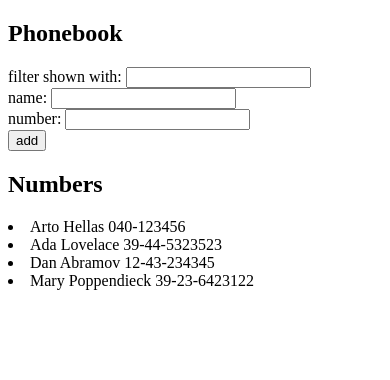
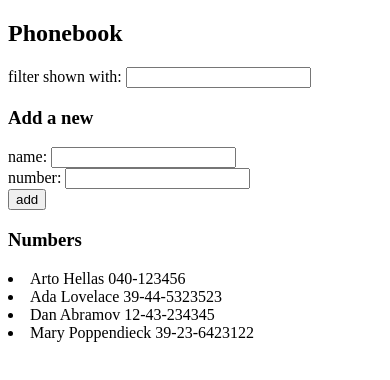
Before and after one commit to peetaliu/fullstackopen2020, a React (Create React App) app in the folder part2/phonebook/: page / in a window 390 px wide. Shown: the top 380 px of the page. Built offline with nearby package versions, Linux system fonts and the light colour scheme.

Commit message:
Submit 2.10: The Phonebook Step5

```diff
--- a/part2/phonebook/src/App.js
+++ b/part2/phonebook/src/App.js
@@ -1,5 +1,7 @@
 import React, { useState } from 'react'
-import Person from './components/Person'
+import Filter from './components/Filter'
+import PersonForm from './components/PersonForm'
+import Persons from './components/Persons'
 
 
 const App = () => {
@@ -13,35 +15,6 @@ const App = () => {
   const [newNumber, setNewNumber] = useState('')
   const [search, setSearch] = useState('')
   const [showAll, setShowAll] = useState(true)
-
-  const personsToShow = showAll
-    ? persons
-    : persons.filter(p => p.name.toLowerCase().trim().includes(search.toLowerCase()) || p.number.toLowerCase().trim().includes(search.toLowerCase()))
-
-  const showNames = () => personsToShow.map(p => <Person key={p.name} person={p}/>)
-
-
-  const addName = (e) => {
-      e.preventDefault()
-      const allNames = () => persons.map(p => p.name.toUpperCase())
-      const allNum = () => persons.map(p => p.number)
-      if(!newName.trim() || !newNumber.trim()){
-        window.alert('Text boxes cannot be empty')
-      } else {
-        if(allNames().includes(newName.trim().toUpperCase())){
-          window.alert(`${newName} already exists in the phonebook. Please use a different name.`)
-        } else if(allNum().includes(newNumber.trim())){
-          window.alert(`${newNumber} already exists in the phonebook. Please add a different number`)
-        } else {
-          const personObj = {
-            name: newName,
-            number: newNumber
-          }
-          setPersons(persons.concat(personObj))
-          setNewName('')
-          setNewNumber('')
-      }}
-  }
 
   const handleNameChange = (e) => {
     //console.log(e.target.value)
@@ -66,22 +39,25 @@ const App = () => {
   return (
     <div>
       <h2>Phonebook</h2>
-      <div>
-        filter shown with: <input value={search} onChange={handleSearch}/>
-      </div>
-      <form onSubmit={addName}>
-        <div>
-          name: <input value={newName} onChange={handleNameChange}/>
-        </div>
-        <div>
-          number: <input value={newNumber} onChange={handleNumChange}/>
-        </div>
-        <div>
-          <button type="submit">add</button>
-        </div>
-      </form>
-      <h2>Numbers</h2>
-      {showNames()}
+
+      <Filter search={search} handler={handleSearch}/>
+
+      <h3>Add a new</h3>
+
+      <PersonForm
+        persons={persons}
+        newName={newName}
+        newNumber={newNumber}
+        setPersons={setPersons}
+        setNewName={setNewName}
+        setNewNumber={setNewNumber}
+        handleNameChange={handleNameChange}
+        handleNumChange={handleNumChange}
+      />
+
+      <h3>Numbers</h3>
+
+      <Persons persons={persons} search={search} showAll={showAll}/>
     </div>
   )
 }
--- /dev/null
+++ b/part2/phonebook/src/components/Filter.js
@@ -0,0 +1,5 @@
+import React from 'react'
+
+const Filter = (props) => <div>filter shown with: <input value={props.search} onChange={props.handler}/></div>
+
+export default Filter
--- /dev/null
+++ b/part2/phonebook/src/components/PersonForm.js
@@ -0,0 +1,43 @@
+import React from 'react'
+
+const PersonForm = (props) =>{
+
+    const addName = (e) => {
+    e.preventDefault()
+    const allNames = () => props.persons.map(p => p.name.toUpperCase())
+    const allNum = () => props.persons.map(p => p.number)
+    if (!props.newName.trim() || !props.newNumber.trim()) {
+        window.alert('Text boxes cannot be empty')
+    } else {
+        if (allNames().includes(props.newName.trim().toUpperCase())) {
+            window.alert(`${props.newName} already exists in the phonebook. Please use a different name.`)
+        } else if (allNum().includes(props.newNumber.trim())) {
+            window.alert(`${props.newNumber} already exists in the phonebook. Please add a different number`)
+        } else {
+            const personObj = {
+                name: props.newName,
+                number: props.newNumber
+            }
+            props.setPersons(props.persons.concat(personObj))
+            props.setNewName('')
+            props.setNewNumber('')
+        }
+    }
+    }
+
+return(
+    <form onSubmit={addName}>
+        <div>
+            name: <input value={props.newName} onChange={props.handleNameChange}/>
+        </div>
+        <div>
+            number: <input value={props.newNumber} onChange={props.handleNumChange}/>
+        </div>
+        <div>
+            <button type="submit">add</button>
+        </div>
+    </form>
+
+)
+}
+export default PersonForm
--- /dev/null
+++ b/part2/phonebook/src/components/Persons.js
@@ -0,0 +1,15 @@
+import React from 'react'
+import Person from './Person'
+const Persons = (props) => {
+    const personsToShow = props.showAll ?
+        props.persons :
+        props.persons.filter(p => p.name.toLowerCase().trim().includes(props.search.toLowerCase()) || p.number.toLowerCase().trim().includes(props.search.toLowerCase()))
+    const showNames = () => personsToShow.map(p => <Person key={p.name} person={p}/>)
+    return (
+        <div>
+            {showNames()}
+        </div>
+    )
+}
+
+export default Persons
```
